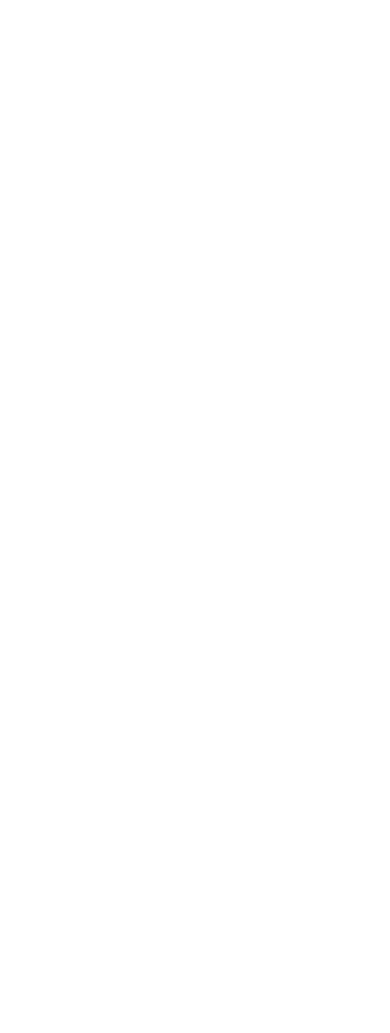
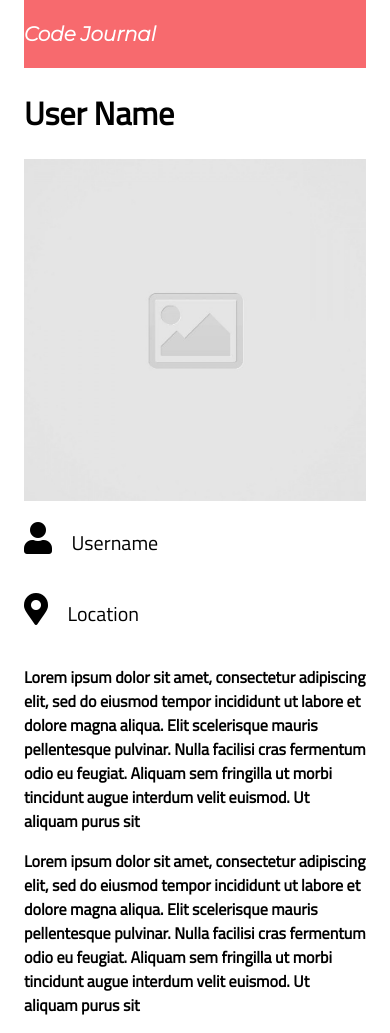
Before and after one commit to AdrianGonzalez1/code-journal, a website: page index.html in a window 390 px wide. Before the commit the page ends 844 px from the top, so only its background shows below. Drawn offline with Linux system fonts and the light colour scheme.

Commit message:
Created example profile for desktop/mobile.

```diff
--- a/css/styles.css
+++ b/css/styles.css
@@ -59,3 +59,13 @@ button:hover {
 div[data-view="edit-profile"] {
   display: none;
 }
+
+.icon-text {
+  display: inline-block;
+  margin-left: 1rem;
+  font-size: 20px;
+}
+
+.bio-text {
+  font-weight: bolder;
+}
--- a/index.html
+++ b/index.html
@@ -73,8 +73,57 @@
       </form>
     </main>
   </div>
-  <div data-view="profile"></div>
-
+  <div data-view="profile">
+    <div class="container">
+      <div class="row">
+        <header class="column-full">
+          <h3>
+            Code Journal
+          </h3>
+        </header>
+      </div>
+      <div class="row">
+        <div class="column-full">
+          <h1>
+            User Name
+          </h1>
+        </div>
+      </div>
+      <div class="row">
+        <div class="column-half">
+          <img src="./images/placeholder-image-square.jpg" alt="default-image-placeholder">
+        </div>
+        <div class="column-half">
+          <div class="user-icon">
+            <i class="fas fa-user fa-2x"></i>
+            <p class="icon-text">Username</p>
+          </div>
+          <div class="location-icon">
+            <i class="fas fa-map-marker-alt fa-2x"></i>
+            <p class="icon-text">Location</p>
+          </div>
+          <div class="bio-container">
+            <p class="bio-text">
+              Lorem ipsum dolor sit amet, consectetur adipiscing elit,
+              sed do eiusmod tempor incididunt ut labore et dolore magna
+              aliqua. Elit scelerisque mauris pellentesque pulvinar.
+              Nulla facilisi cras fermentum odio eu feugiat. Aliquam
+              sem fringilla ut morbi tincidunt augue interdum velit
+              euismod. Ut aliquam purus sit
+             </p>
+                <p class="bio-text">
+              Lorem ipsum dolor sit amet, consectetur adipiscing elit,
+              sed do eiusmod tempor incididunt ut labore et dolore magna
+              aliqua. Elit scelerisque mauris pellentesque pulvinar.
+              Nulla facilisi cras fermentum odio eu feugiat. Aliquam
+              sem fringilla ut morbi tincidunt augue interdum velit
+              euismod. Ut aliquam purus sit
+             </p>
+          </div>
+      </div>
+    </div>
+  </div>
+</div>
   <script src="js/data.js"></script>
   <script src="js/main.js"></script>
 </body>
```
